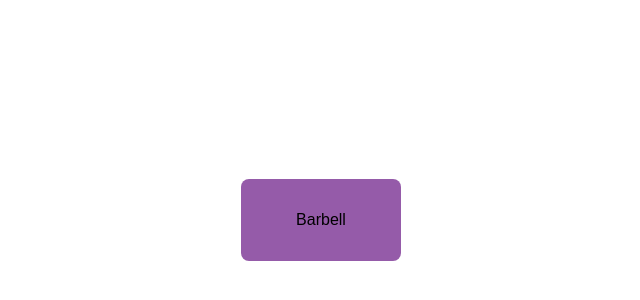
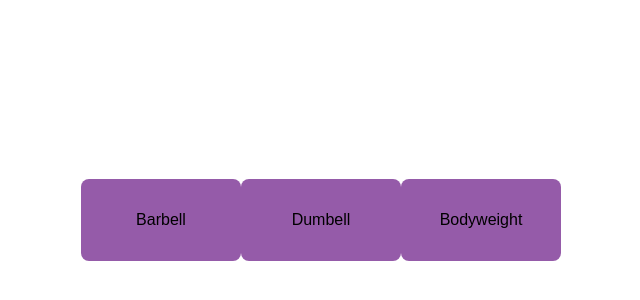
Before and after one commit to AroonSalotra/push-it, a React (Vite) app: page / in a window 1280 px wide. Shown: the part 180-480 px from the top of the page, without its empty margins (319-959 px from the left). Built offline with nearby package versions, Linux system fonts and the light colour scheme.

Commit message:
remove eslint requirement for proptypes

```diff
--- /dev/null
+++ b/components/ButtonForm.jsx
@@ -0,0 +1,6 @@
+const ButtonForm = ({ body }) => {
+  return <button className="btn-a">{body}</button>;
+};
+
+
+export default ButtonForm;
--- a/components/RegisterForm.jsx
+++ b/components/RegisterForm.jsx
@@ -1,11 +1,13 @@
+import ButtonForm from "./ButtonForm";
+
 const RegisterForm = () => {
-    return (
-        <form action="" onSubmit={(e) => e.preventDefault()}>
-            <button className="btn-a">
-                Barbell
-            </button>
-        </form>
-     );
-}
+  return (
+    <form action="" onSubmit={(e) => e.preventDefault()}>
+      <ButtonForm body={"Barbell"} />
+      <ButtonForm body={"Dumbell"} />
+      <ButtonForm body={"Bodyweight"} />
+    </form>
+  );
+};
 
 export default RegisterForm;
```
Also changed, not shown: .eslintrc.cjs.
